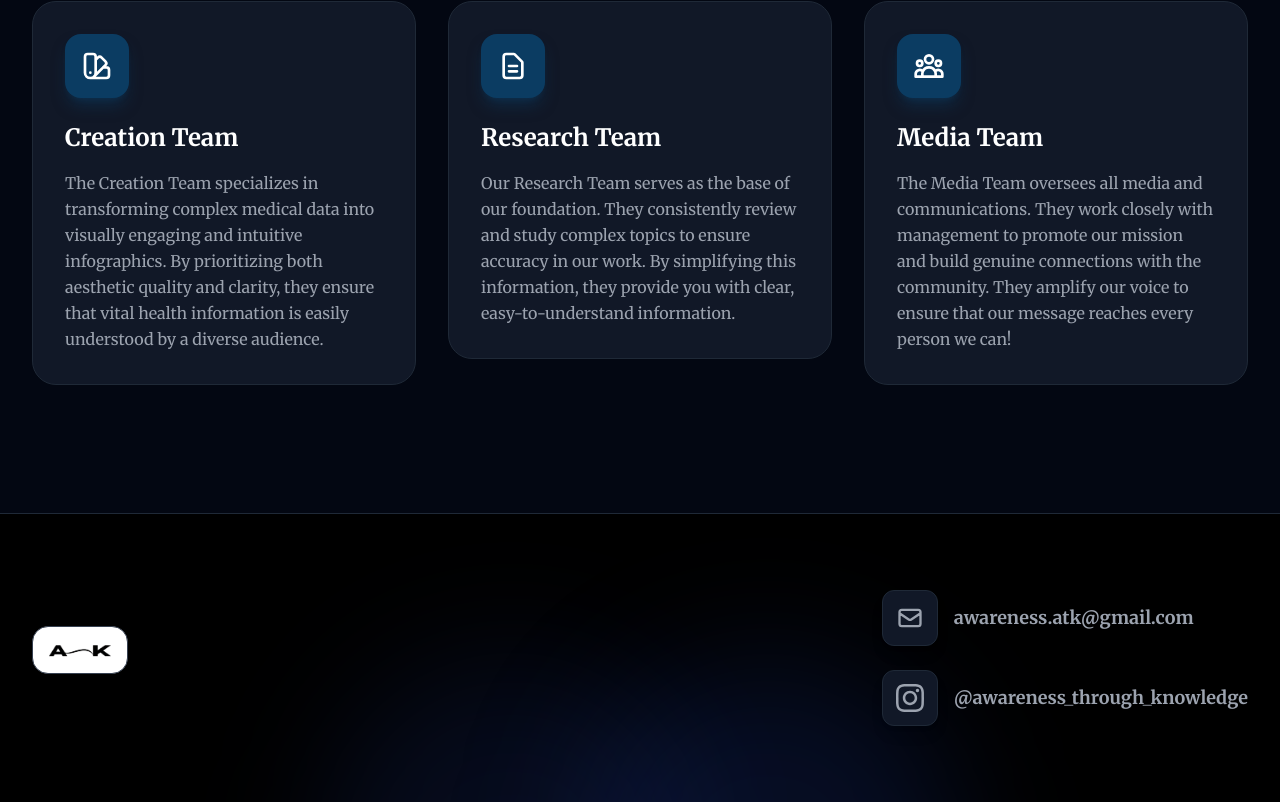
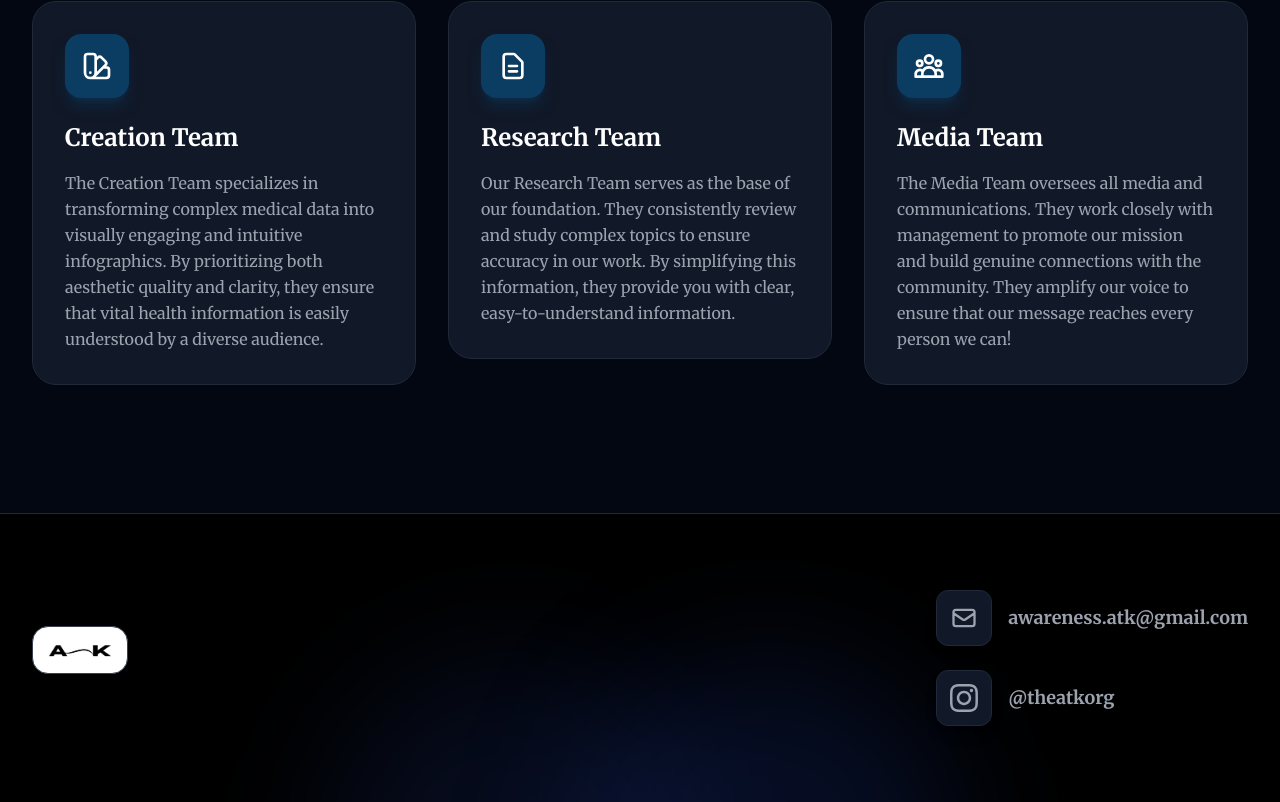
Before and after one commit to brainlame/AwarenessThroughEdu, a SvelteKit app: page / in a window 1280 px wide. Shown: the part 1492-2294 px from the top of the page. Built offline with nearby package versions, Linux system fonts and the light colour scheme.

Commit message:
insta again

```diff
--- a/src/routes/+layout.svelte
+++ b/src/routes/+layout.svelte
@@ -78,7 +78,7 @@
                 <path d="M12 2.163c3.204 0 3.584.012 4.85.07 3.252.148 4.771 1.691 4.919 4.919.058 1.265.069 1.645.069 4.849 0 3.205-.012 3.584-.069 4.849-.149 3.225-1.664 4.771-4.919 4.919-1.266.058-1.644.07-4.85.07-3.204 0-3.584-.012-4.849-.07-3.26-.149-4.771-1.699-4.919-4.92-.058-1.265-.07-1.644-.07-4.849 0-3.204.013-3.583.07-4.849.149-3.227 1.664-4.771 4.919-4.919 1.266-.057 1.645-.069 4.849-.069zm0-2.163c-3.259 0-3.667.014-4.947.072-4.358.2-6.78 2.618-6.98 6.98-.059 1.281-.073 1.689-.073 4.948 0 3.259.014 3.668.072 4.948.2 4.358 2.618 6.78 6.98 6.98 1.281.058 1.689.072 4.948.072 3.259 0 3.668-.014 4.948-.072 4.354-.2 6.782-2.618 6.979-6.98.059-1.28.073-1.689.073-4.948 0-3.259-.014-3.667-.072-4.947-.196-4.354-2.617-6.78-6.979-6.98-1.281-.059-1.69-.073-4.949-.073zm0 5.838c-3.403 0-6.162 2.759-6.162 6.162s2.759 6.163 6.162 6.163 6.162-2.759 6.162-6.163c0-3.403-2.759-6.162-6.162-6.162zm0 10.162c-2.209 0-4-1.79-4-4 0-2.209 1.791-4 4-4s4 1.791 4 4c0 2.21-1.791 4-4 4zm6.406-11.845c-.796 0-1.441.645-1.441 1.44s.645 1.44 1.441 1.44c.795 0 1.439-.645 1.439-1.44s-.644-1.44-1.439-1.44z"/>
               </svg>
             </div>
-            <span class="text-sm sm:text-base md:text-lg font-semibold text-center md:text-left">@awareness_through_knowledge</span>
+            <span class="text-sm sm:text-base md:text-lg font-semibold text-center md:text-left">@theatkorg</span>
           </a>
         </div>
       </div>
```
